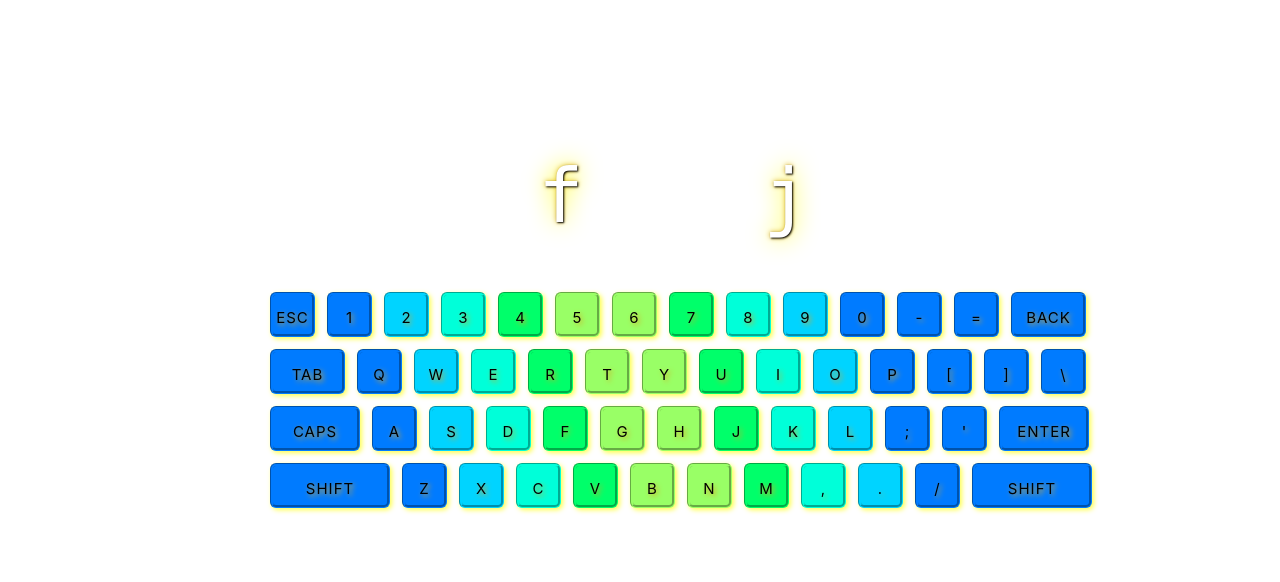
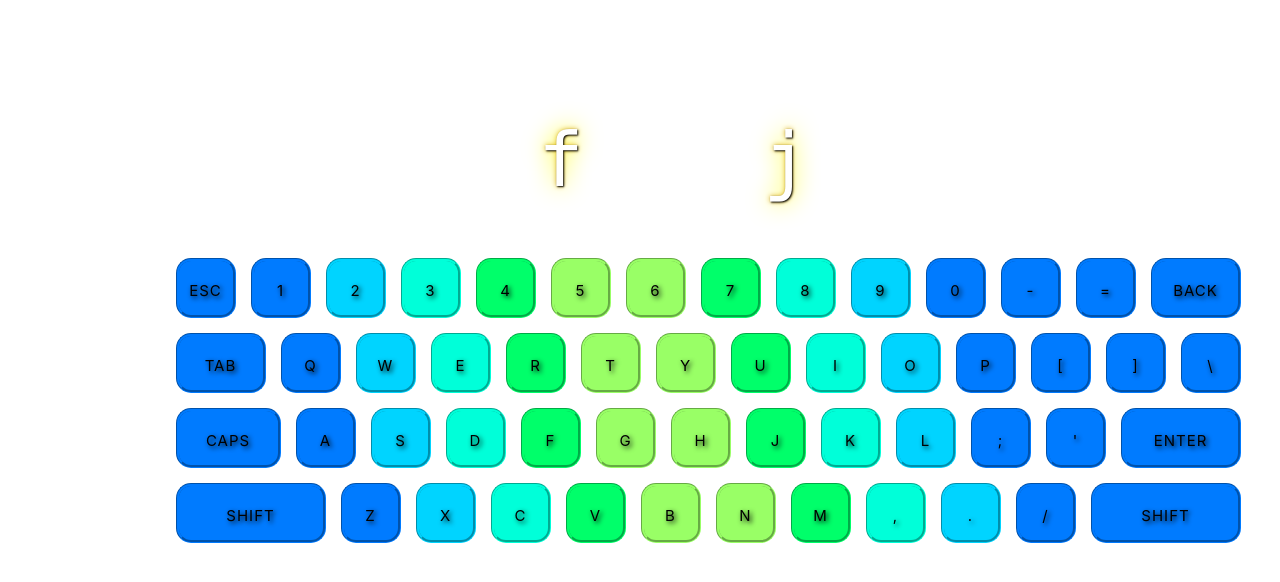
Before and after one commit to xypatel/Type-Blitz, a Vue app in the folder type-blitz/: page / in a window 1280 px wide. Shown: the top 582 px of the page. Built offline with nearby package versions, Linux system fonts and the light colour scheme.

Commit message:
chore: make keyboard bigger and change glow to white

```diff
--- a/type-blitz/src/components/KeyboardDisplay.vue
+++ b/type-blitz/src/components/KeyboardDisplay.vue
@@ -167,7 +167,6 @@ body {
 .keyboard {
   display: flex;
   flex-direction: column;
-  margin: auto 10em auto auto;
 }
 
 .row {
@@ -176,44 +175,44 @@ body {
 }
 
 li {
-  height: 3em;
-  width: 3em;
+  height: 4em;
+  width: 4em;
   color: rgba(0,0,0,1);
-  border-radius: 0.4em;
-  line-height: 3em;
+  border-radius: 1em;
+  line-height: 4em;
   letter-spacing: 1px;
-  margin: 0.4em;
+  margin: 0.5em;
   transition: 0.3s;
   text-align: center;
   font-size: 1em;
-  text-shadow: 2px 2px 5px goldenrod;
+  text-shadow: 2px 2px 5px black;
 }
 
 #Tab {
-  width: 5em;
+  width: 6em;
 }
 
 #CapsLock {
-  width: 6em;
+  width: 7em;
 }
 
 #Shift {
+  width: 10em;
+}
+
+#Enter {
   width: 8em;
 }
 
-#Enter {
+#Backspace {
   width: 6em;
-}
-
-#Backspace {
-  width: 5em;
 }
 
 .pinky {
   background-color: hsl(211, 100%, 50%);
   border-style: groove;
   border-color: hsl(211, 100%, 50%);
-  box-shadow: 2px 2px 5px rgba(255,255,0,.7);
+  box-shadow: 2px 2px 5px rgba(255,255,255,.7);
 }
 
 .pinky.selected {
@@ -224,7 +223,7 @@ li {
   background-color: hsl(190, 100%, 50%);
   border-style: groove;
   border-color: hsl(190, 100%, 50%);
-  box-shadow: 2px 2px 5px rgba(255,255,0,.7);
+  box-shadow: 2px 2px 5px rgba(255,255,255,.7);
 }
 .ring.selected {
   color: hsl(190, 100%, 50%);
@@ -234,7 +233,7 @@ li {
   background-color: hsl(171, 100%, 50%);
   border-style: groove;
   border-color: hsl(171, 100%, 50%);
-  box-shadow: 2px 2px 5px rgba(255,255,0,.7);
+  box-shadow: 2px 2px 5px rgba(255,255,255,.7);
 }
 .middle.selected {
   color: hsl(171, 100%, 50%);
@@ -244,7 +243,7 @@ li {
   background-color: hsl(145, 100%, 50%);
   border-style: groove;
   border-color: hsl(145, 100%, 50%);
-  box-shadow: 2px 2px 5px rgba(255,255,0,.7);
+  box-shadow: 2px 2px 5px rgba(255,255,255,.7);
 }
 .pointer1st.selected {
   color: hsl(145, 100%, 50%);
@@ -254,7 +253,7 @@ li {
   background-color: hsl(100, 100%, 70%);
   border-style: groove;
   border-color: hsl(100, 100%, 70%);
-  box-shadow: 2px 2px 5px rgba(255,255,0,.7);
+  box-shadow: 2px 2px 5px rgba(255,255,255,.7);
 }
 .pointer2nd.selected {
   color: hsl(100, 100%, 70%);
```
